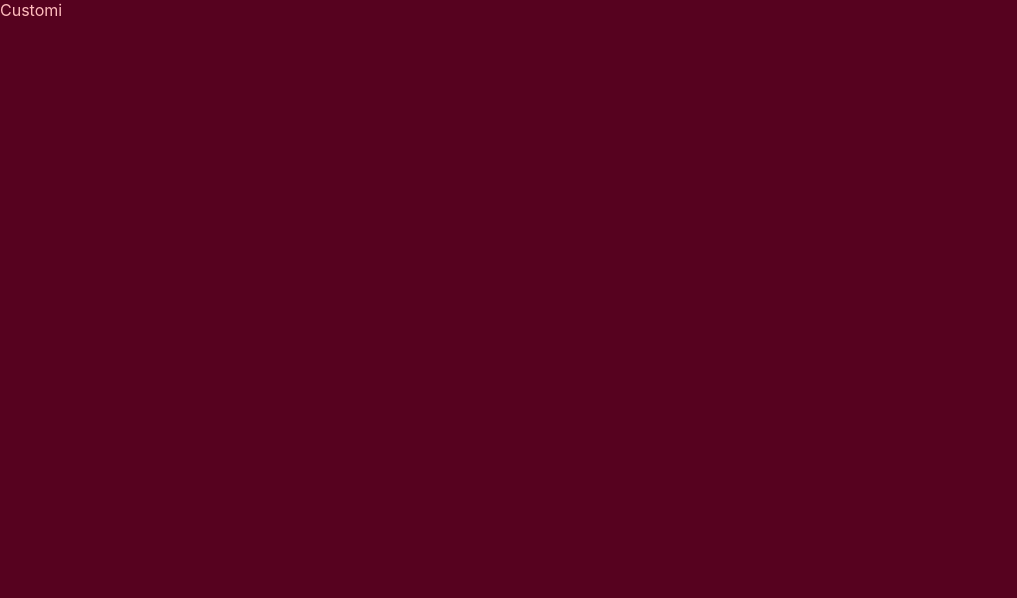
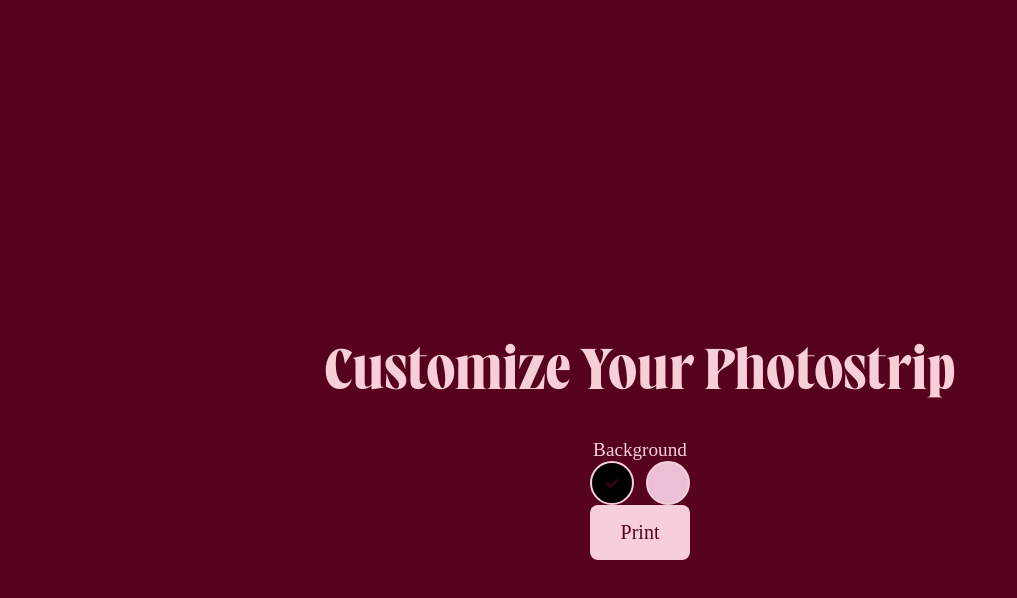
Before and after one commit to awksrj/web-photobooth-0, a React (Create React App) app in the folder frontend/: page /custom in a window 1280 px wide. Shown: the top 598 px of the page, without its empty margins (0-1017 px from the left). Built offline with nearby package versions, Linux system fonts and the light colour scheme.

Commit message:
custom page

```diff
--- a/frontend/src/pages/Custom.css
+++ b/frontend/src/pages/Custom.css
@@ -1,18 +1,101 @@
 @import './styles.css';
 
+/* wrap 2 other wrapper: edit-wrapper and print-button */
 .big-wrapper {
+    height: 100vh;
+    background-color: #56021F;
+    display: flex;
+    justify-content: center;
+    align-items: center;
+    flex-direction: column;
+    margin: 0;
+}
+
+.edit-wrapper {
+    background-color: #56021F;
+    display: flex;
+    justify-content: center;
+    align-items: center;
     flex-direction: row;
+    margin: 0;
+}
+
+.demo-wrapper {
+    display: flex;
+    justify-content: center;
+    align-items: center;
+    background-color: #D9D9D9;
+}
+
+.option-group {
+    flex-direction: column;
+    display: flex;
+    justify-content: center;
     align-items: center;
 }
 
-.option-wrapper {
-
+.text {
+    margin-top: 100px;
+    margin-bottom: 32px;
+    font-family: "title font";
+    color: var(--color-pink);
+    font-size: var(--font-large);
+    text-align: center;
 }
 
-.demo-wrapper {
-
+.option-group label {
+    font-family: var(--font-normal);
+  font-size: var(--font-medium);
+  color: var(--color-pink); /* match your brown heading */
 }
 
-.text {
+.bg-picker-thumbnails {
+  display: flex;
+  gap: 12px;
+}
 
+.bg-thumb {
+  width: 40px;
+  height: 40px;
+  border-radius: 50%;
+  border: 2px solid var(--color-pink);
+  display: flex;
+  align-items: center;
+  justify-content: center;
+  cursor: pointer;
+  transition: border-color 0.2s;
 }
+
+/* make this more pretty */
+.bg-thumb.active {
+  border-color: var(--color-pink);
+}
+
+.checkmark {
+  font-size: 1.1rem;
+  color: var(--color-maroon);
+  line-height: 1;
+}
+
+.print-button {
+    appearance: none;
+    border: transparent;
+    background: var(--color-pink);
+    outline: none;
+    cursor: pointer;
+    border-radius: 0.5rem;
+    padding: 1rem 1rem;
+    min-width: 100px;
+    transition: all 0.45s ease-out;
+    position: relative;
+
+    /* for text */
+    font-family: var(--font-normal);
+    color: var(--color-maroon);
+    font-size: var(--font-small);
+    font-weight: 500;
+}
+
+.print-button:hover {
+    transform: scale(1.05)
+  }
--- a/frontend/src/pages/Custom.tsx
+++ b/frontend/src/pages/Custom.tsx
@@ -1,24 +1,69 @@
-import React, { useRef } from "react";
+import React, { useRef, useState } from "react";
 import { useLocation, useNavigate } from "react-router-dom";
 import "./Custom.css";
 
-const Final: React.FC = () => {
+// goal: 5 backgrounds
+const bgOptions = [
+    { name: "Black", style: { background: "#000"} },
+    { name: "Pink", style: { background: "#EDBFD6"} },
+]
+
+const Custom: React.FC = () => {
   const { state } = useLocation();
   const navigate = useNavigate();
   const photos: string[] = state?.photos ?? [];
   const comboRef = useRef<HTMLDivElement>(null);
 
+  const [bgStyle, setBgStyle] = useState(bgOptions[0].style);
+
   return (
     <div className="big-wrapper">
-        <div className="option-wrapper">
-            <div className="text">Customi</div>
+        <div className="edit-wrapper">
+            <div className="option-wrapper">
+                <div className="text">Customize Your Photostrip</div>
+                <div className="option-group">
+                    <label>Background</label>
+                    <div className="bg-picker-thumbnails">
+                        {bgOptions.map((opt, i) => {
+                        const isActive = bgStyle === opt.style;
+                        return (
+                            <div
+                                key={opt.name}
+                                className={`bg-thumb ${isActive ? "active" : ""}`}
+                                style={opt.style}
+                                onClick={() => setBgStyle(opt.style)}
+                                >
+                            {isActive && <span className="checkmark">✓</span>}
+                            </div>
+                        );
+                        })}
+                    </div>
+                </div>
+            </div>
+
+            <div className="demo-wrapper">
+                <div ref={comboRef} className="photostrip" style={bgStyle}>
+                    {photos.map((photo, idx) => photo ? (
+                        <img
+                            key={idx}
+                            src={photo}
+                            className="result-photo"
+                            alt={`Captured ${idx}`}
+                        />) : (
+                    <div key={idx} className="result-photo placeholder">
+                        Empty
+                    </div>
+                    )
+                )}
+                </div>
+            </div>
         </div>
 
-        <div className="demo-wrapper">
 
-        </div>
+        <button className="print-button">Print
+        </button>
     </div>
   );
 };
 
-export default Final;
+export default Custom;
--- a/frontend/src/pages/Photostrip.tsx
+++ b/frontend/src/pages/Photostrip.tsx
@@ -3,7 +3,6 @@ import { useNavigate } from 'react-router-dom';
 import './Photostrip.css';
 
 function Photostrip() {
-  console.log("Photostrip component rendered");
   const fileInputRef = useRef<HTMLInputElement>(null);
   const [photos, setPhotos] = useState<(string | null)[]>([null, null, null]); // state variable and function to update state
   const clickedIndexRef = useRef<number | null>(null);
@@ -33,7 +32,7 @@ function Photostrip() {
 
   const handlePrint = () => {
     if (photos.every((p) => p !== null)) {
-      navigate("/result", { state: { photos } });
+      navigate("/custom", { state: { photos } });
     }
   };
 
```
